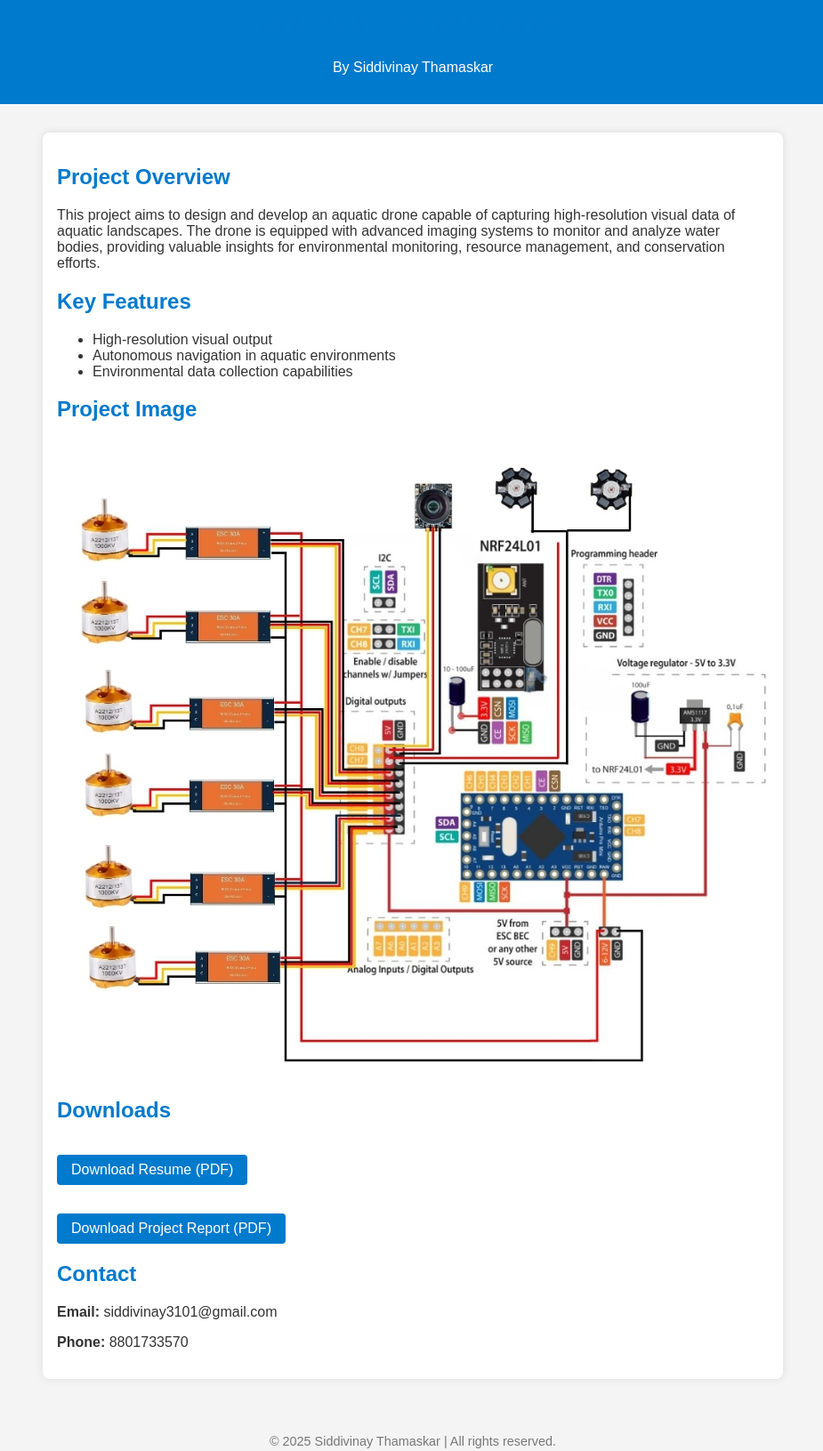
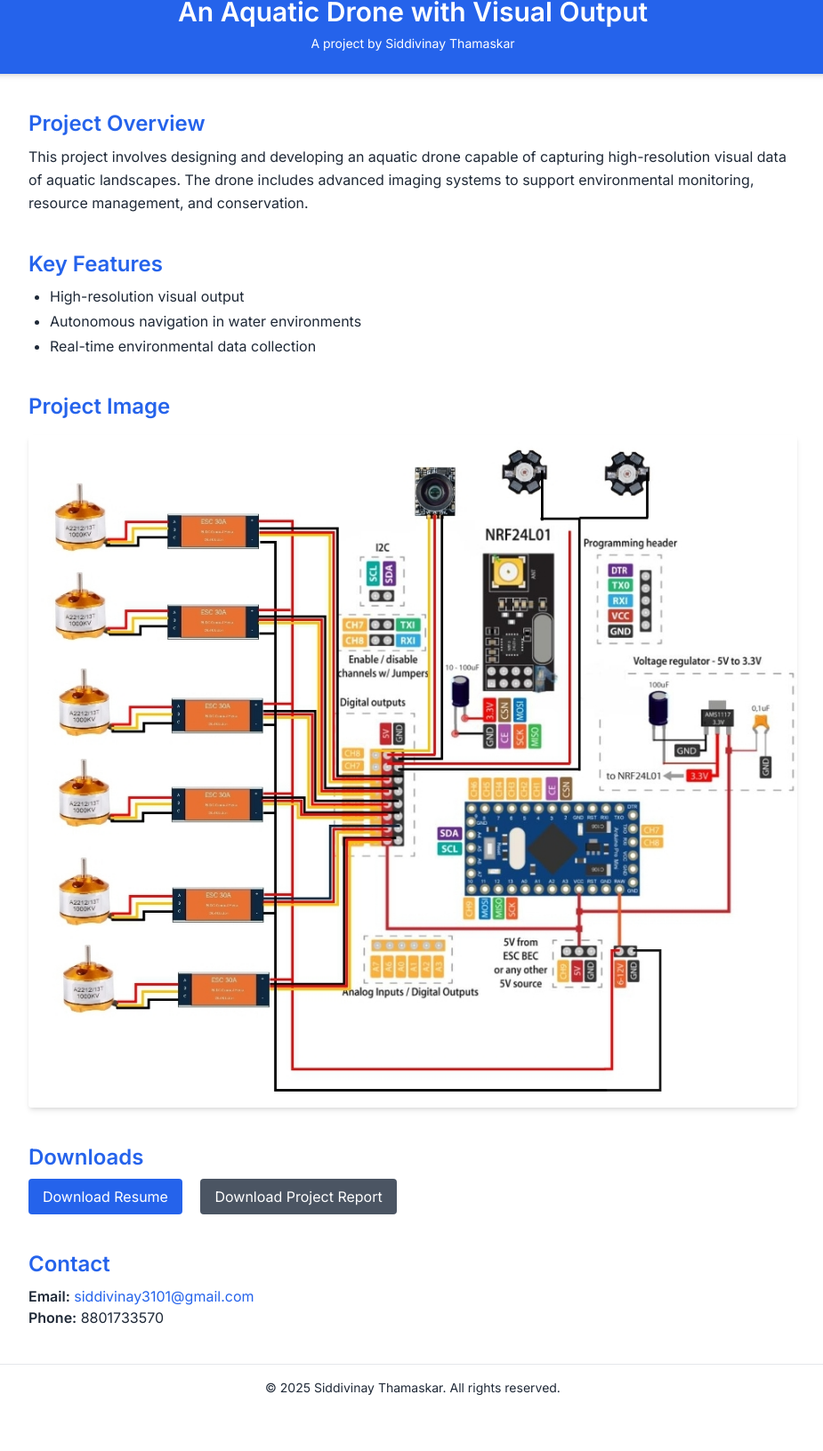
Before and after one commit to SiddivinayThamaskar/An-Aquatic-Drone-with-visual-output, a plain HTML site: page index.html in a window 1280 px wide. Shown: the part 29-1660 px from the top of the page at 89% size, without its empty margins (176-1101 px from the left). After the commit the page ends 1615 px from the top, so only its background shows below. Drawn offline with nearby package versions, Linux system fonts and the light colour scheme.

Commit message:
Add files via upload

```diff
--- a/index.html
+++ b/index.html
@@ -1,59 +1,60 @@
-
 <!DOCTYPE html>
 <html lang="en">
 <head>
   <meta charset="UTF-8" />
   <meta name="viewport" content="width=device-width, initial-scale=1.0" />
   <title>Aquatic Drone Project</title>
+  <script src="https://cdn.tailwindcss.com"></script>
+  <link href="https://fonts.googleapis.com/css2?family=Inter:wght@400;600&display=swap" rel="stylesheet">
   <style>
-    body { font-family: Arial, sans-serif; margin: 0; padding: 0; background: #f4f4f4; color: #333; }
-    header { background: #007acc; color: white; padding: 1rem 2rem; text-align: center; }
-    section { max-width: 800px; margin: 2rem auto; padding: 1rem; background: white; border-radius: 8px; box-shadow: 0 0 10px rgba(0,0,0,0.1); }
-    h1, h2 { color: #007acc; }
-    .btn {
-      display: inline-block;
-      background: #007acc;
-      color: white;
-      padding: 0.5rem 1rem;
-      margin-top: 1rem;
-      text-decoration: none;
-      border-radius: 4px;
-    }
-    img { max-width: 100%; border-radius: 8px; margin-top: 1rem; }
-    footer { text-align: center; padding: 1rem; font-size: 0.9rem; color: #777; }
+    body { font-family: 'Inter', sans-serif; }
   </style>
 </head>
-<body>
-  <header>
-    <h1>Aquatic Drone Project</h1>
-    <p>By Siddivinay Thamaskar</p>
+<body class="bg-white text-gray-800">
+  <header class="bg-blue-600 text-white py-6 shadow-md">
+    <div class="max-w-4xl mx-auto px-4 text-center">
+      <h1 class="text-3xl font-bold">An Aquatic Drone with Visual Output</h1>
+      <p class="text-sm mt-2">A project by Siddivinay Thamaskar</p>
+    </div>
   </header>
 
-  <section>
-    <h2>Project Overview</h2>
-    <p>This project aims to design and develop an aquatic drone capable of capturing high-resolution visual data of aquatic landscapes. The drone is equipped with advanced imaging systems to monitor and analyze water bodies, providing valuable insights for environmental monitoring, resource management, and conservation efforts.</p>
+  <main class="max-w-4xl mx-auto px-4 py-10 space-y-10">
+    <section>
+      <h2 class="text-2xl font-semibold text-blue-600 mb-2">Project Overview</h2>
+      <p class="leading-relaxed">This project involves designing and developing an aquatic drone capable of capturing high-resolution visual data of aquatic landscapes. The drone includes advanced imaging systems to support environmental monitoring, resource management, and conservation.</p>
+    </section>
 
-    <h2>Key Features</h2>
-    <ul>
-      <li>High-resolution visual output</li>
-      <li>Autonomous navigation in aquatic environments</li>
-      <li>Environmental data collection capabilities</li>
-    </ul>
+    <section>
+      <h2 class="text-2xl font-semibold text-blue-600 mb-2">Key Features</h2>
+      <ul class="list-disc pl-6 space-y-1">
+        <li>High-resolution visual output</li>
+        <li>Autonomous navigation in water environments</li>
+        <li>Real-time environmental data collection</li>
+      </ul>
+    </section>
 
-    <h2>Project Image</h2>
-    <img src="project-image.jpg" alt="Aquatic Drone Prototype" />
+    <section>
+      <h2 class="text-2xl font-semibold text-blue-600 mb-4">Project Image</h2>
+      <img src="project-image.jpg" alt="Aquatic Drone Schematic" class="rounded shadow-md">
+    </section>
 
-    <h2>Downloads</h2>
-    <p><a href="Siddivinay_Thamaskar_Resume.pdf" class="btn" download>Download Resume (PDF)</a></p>
-    <p><a href="project-report.pdf" class="btn" download>Download Project Report (PDF)</a></p>
+    <section>
+      <h2 class="text-2xl font-semibold text-blue-600 mb-2">Downloads</h2>
+      <div class="space-x-4">
+        <a href="Siddivinay_Thamaskar_Resume.pdf" class="inline-block bg-blue-600 text-white px-4 py-2 rounded hover:bg-blue-700" download>Download Resume</a>
+        <a href="project-report.docx" class="inline-block bg-gray-600 text-white px-4 py-2 rounded hover:bg-gray-700" download>Download Project Report</a>
+      </div>
+    </section>
 
-    <h2>Contact</h2>
-    <p><strong>Email:</strong> siddivinay3101@gmail.com</p>
-    <p><strong>Phone:</strong> 8801733570</p>
-  </section>
+    <section>
+      <h2 class="text-2xl font-semibold text-blue-600 mb-2">Contact</h2>
+      <p><strong>Email:</strong> <a href="mailto:siddivinay3101@gmail.com" class="text-blue-600 hover:underline">siddivinay3101@gmail.com</a></p>
+      <p><strong>Phone:</strong> 8801733570</p>
+    </section>
+  </main>
 
-  <footer>
-    <p>&copy; 2025 Siddivinay Thamaskar | All rights reserved.</p>
+  <footer class="text-center text-sm py-4 border-t">
+    <p>&copy; 2025 Siddivinay Thamaskar. All rights reserved.</p>
   </footer>
 </body>
 </html>
```
